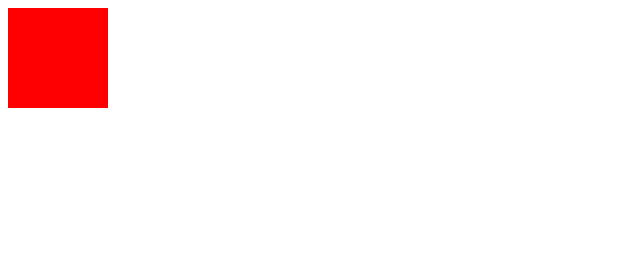
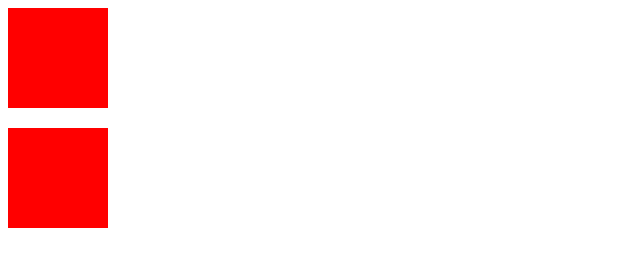
Before and after one commit to sevEn0118/code, a plain HTML site: page login.html in a window 1280 px wide. Shown: the whole page, without its empty margins (0-640 px from the left). Drawn offline with Linux system fonts and the light colour scheme.

Commit message:
添加了login.js

```diff
--- a/login.html
+++ b/login.html
@@ -8,13 +8,14 @@
 			width: 100px;
 			height: 100px;
 			background-color: red;
+			margin-bottom: 20px;
 		}
 	</style>
 </head>
 <body>
 <div>
-
 </div>
+<div></div>
 
 </body>
 </html>
```
Also changed, not shown: js/login.js (added), 1 other file.
